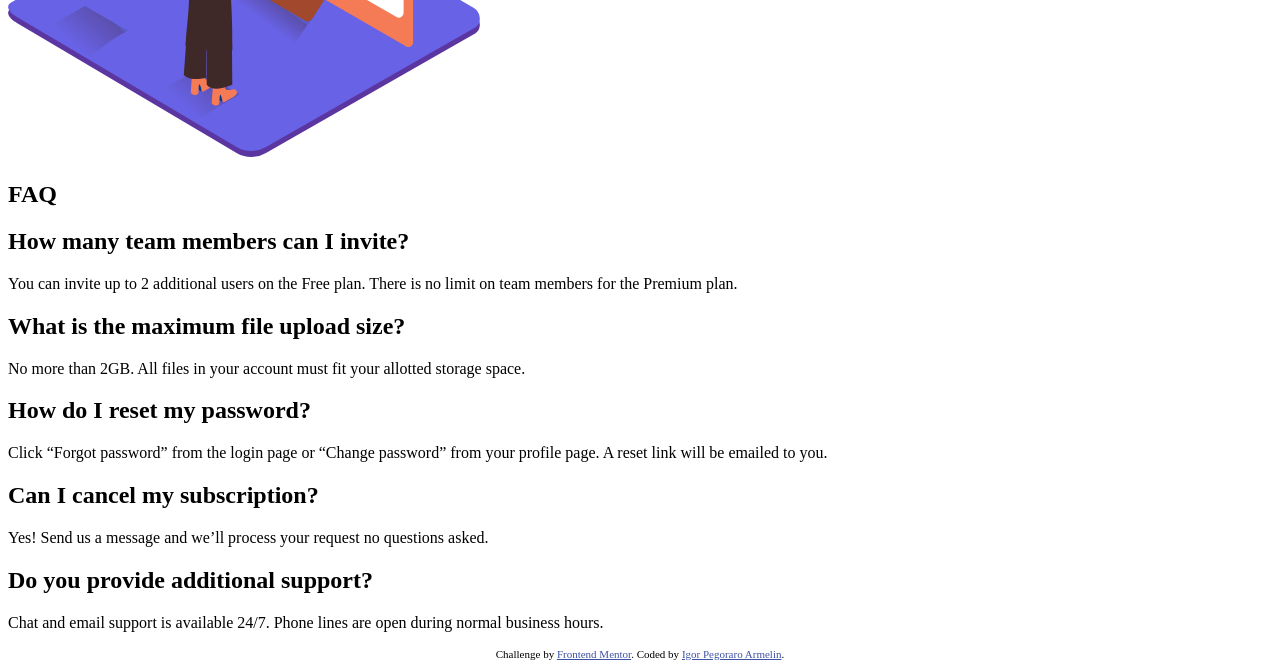
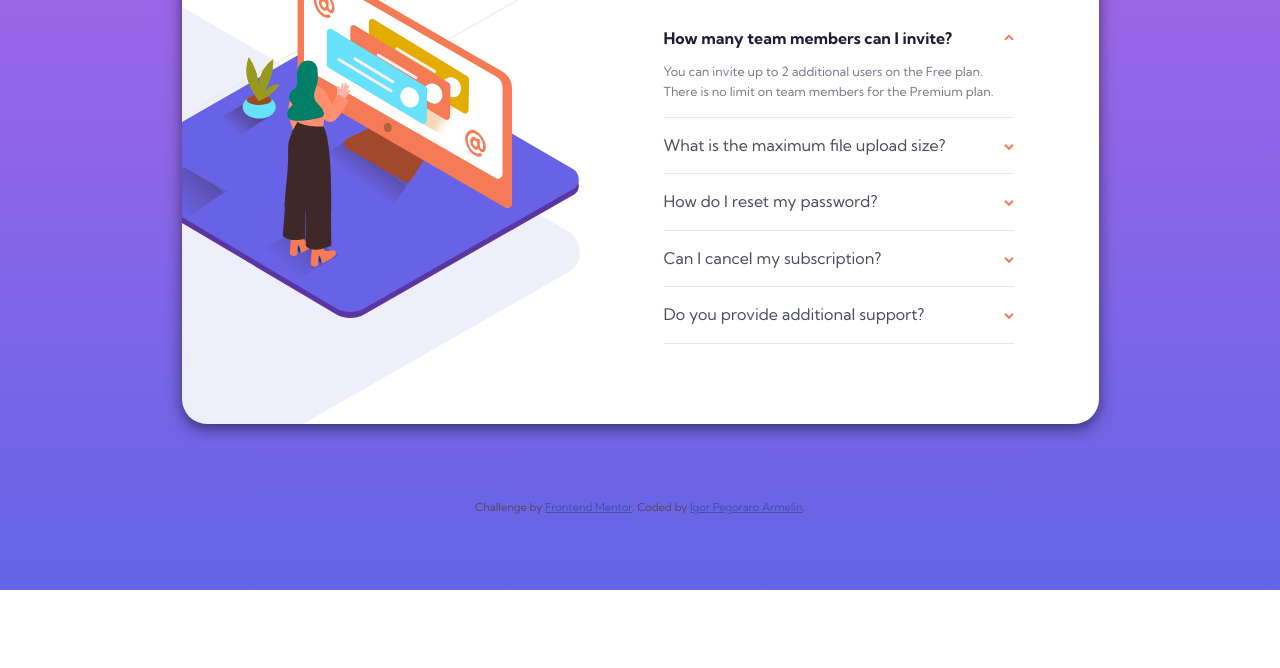
Before and after one commit to igorarmelin/faq-accordion-card-main, a plain HTML site: page index.html in a window 1280 px wide. Shown: the part 210-878 px from the top of the page. After the commit the page ends 800 px from the top, so only its background shows below. Drawn offline with Linux system fonts and the light colour scheme.

Commit message:
insercion content

```diff
--- a/css/style.css
+++ b/css/style.css
@@ -0,0 +1,188 @@
+/* imports */
+@import url('https://fonts.googleapis.com/css2?family=Kumbh+Sans:wght@400;700&display=swap');
+
+/* Variables */
+:root {
+    /* text h1, h2: active*/
+    --very-dark-desaturated-blue: hsl(238, 29%, 16%);
+    --soft-red: hsl(14, 88%, 65%);
+
+    /* text h2 default */
+    --very-dark-grayish-blue: hsl(237, 12%, 33%);
+
+    /* text p */
+    --dark-grayish-blue: hsl(240, 6%, 50%);
+
+    /* dividers */
+    --light-grayish-blue: hsl(240, 5%, 91%);
+
+    /* font-size */
+    --font: 12px;
+
+    /* font-family */
+    --font-family: 'Kumbh Sans', sans-serif;
+}
+
+/* Main */
+
+*,
+*::before,
+*::after {
+  margin: 0;
+  padding: 0;
+  box-sizing: inherit;
+}
+
+html {
+  box-sizing: border-box;
+  font-size: var(--font);
+}
+
+body {
+  background: rgb(100,100,230);
+  background: linear-gradient(0deg, rgba(100,100,230,1) 0%, rgba(175,102,233,1) 100%);
+  font-family: var(--font-family);
+  color: var(--very-dark-grayish-blue);
+  font-weight: 400;
+  line-height: 1.6;
+  min-height: 100vh;
+  display: flex;
+  flex-direction: column;
+  justify-content: center;
+  align-items: center;
+}
+
+img {
+  display: block;
+  border-style: none;
+  max-width: 100%;
+}
+
+.faq {
+    display: flex;
+    flex-wrap: wrap;
+    align-items: center;
+    background-image: url(../images/bg-pattern-desktop.svg);
+    background-repeat: no-repeat;
+    background-position: -567px -285px;
+    overflow: hidden;
+
+    padding: 70px 0px 80px 0px;
+    border-radius: 25px;
+    -webkit-box-shadow: 0px 5px 15px 0px rgba(0,0,0,0.5);
+    -moz-box-shadow: 0px 5px 15px 0px rgba(0,0,0,0.5);
+    box-shadow: 0px 5px 15px 0px rgba(0,0,0,0.5);
+    background-color: #FFF;
+}
+
+.faq-image {
+    flex: 1 1 1;
+    margin-left: -75px;
+    margin-right: 85px;
+}
+
+.faq-menu {
+    flex: 1 1 0;
+    margin-right: 85px;
+    max-width: 350px;
+}
+
+.faq-menu h1 {
+    color: var(--very-dark-desaturated-blue);
+    font-size: 36px;
+    margin-bottom: 20px;
+}
+
+.faq-menu dt {
+    color: var(--very-dark-grayish-blue);
+    font-weight: normal;
+    font-size: 16px;
+    position: relative;
+}
+
+.faq-menu dt::after {
+    position: absolute;
+    content: url(../images/icon-arrow-down.svg);
+    right: 0;
+}
+
+.faq-menu dt.active::after {
+    position: absolute;
+    content: url(../images/icon-arrow-down.svg);
+    transform: rotate(180deg);
+    right: 0;
+}
+
+.faq-menu-item {
+    border-bottom: 1px solid var(--light-grayish-blue);
+    padding: 15px 0px;
+}
+
+.faq-menu dd {
+    color: var(--dark-grayish-blue);
+    font-weight: normal;
+    font-size: 12.5px;
+    padding-top: 10px;
+    display: none;
+}
+
+.faq-menu dt.active {
+    font-weight: 700;
+    color: var(--very-dark-desaturated-blue);
+}
+
+.faq-menu dd.active {
+    display: block;
+    animation: slideDown .5s forwards;
+}
+
+@keyframes slideDown {
+    from {
+        opacity: 0;
+        max-height: 0;
+    }
+
+    to {
+        max-height: 200px;
+        opacity: 1;
+    }
+}
+
+.attribution {
+    margin-top: 75px;
+}
+
+@media only screen and (max-width: 920px) {
+    .faq {
+        flex-direction: column;
+        margin: 15px;
+        padding-top: 0;
+        padding-bottom: 25px;
+        overflow: visible;
+    }
+
+    .faq-image{
+        margin: 0;
+        max-width: 240px;
+        margin-top: -50px;
+        margin-bottom: 50px;
+    }
+
+    .faq-menu {
+        margin: 0;
+        max-width: 100%;
+        padding: 0 45px;
+    }
+
+    .faq-menu h1 {
+        text-align: center;
+    }
+
+    .faq-menu dt {
+        font-size: 14px;
+    }
+
+    .attribution {
+        margin-top: 0;
+    }
+}
--- a/index.html
+++ b/index.html
@@ -18,31 +18,41 @@
 
   <section class="faq">
     <img src="images/illustration-woman-online-desktop.svg" alt="woman online" class="faq-image">
-    <div class="faq-menu">
+    <dl class="faq-menu">
       <h1 class="faq-menu-h1">FAQ</h1>
-      <div class="faq-menu-question">
-        <h2>How many team members can I invite?</h2>
-        <p>You can invite up to 2 additional users on the Free plan. There is no limit on
-          team members for the Premium plan.</p>
+      <div class="faq-menu-item">
+        <dt>How many team members can I invite?</dt>
+        <dd>
+          You can invite up to 2 additional users on the Free plan. There is no limit on
+          team members for the Premium plan.
+        </dd>
       </div>
-      <div class="faq-menu-question">
-        <h2>What is the maximum file upload size?</h2>
-        <p>No more than 2GB. All files in your account must fit your allotted storage space.</p>
+      <div class="faq-menu-item">
+        <dt>What is the maximum file upload size?</dt>
+        <dd>
+          No more than 2GB. All files in your account must fit your allotted storage space.
+        </dd>
       </div>
-      <div class="faq-menu-question">
-        <h2>How do I reset my password?</h2>
-        <p>Click “Forgot password” from the login page or “Change password” from your profile page.
-          A reset link will be emailed to you.</p>
+      <div class="faq-menu-item">
+        <dt>How do I reset my password?</dt>
+        <dd>
+          Click “Forgot password” from the login page or “Change password” from your profile page.
+          A reset link will be emailed to you.
+        </dd>
       </div>
-      <div class="faq-menu-question">
-        <h2>Can I cancel my subscription?</h2>
-        <p>Yes! Send us a message and we’ll process your request no questions asked.</p>
+      <div class="faq-menu-item">
+        <dt>Can I cancel my subscription?</dt>
+        <dd>
+          Yes! Send us a message and we’ll process your request no questions asked.
+        </dd>
       </div>
-      <div class="faq-menu-question">
-        <h2>Do you provide additional support?</h2>
-        <p>Chat and email support is available 24/7. Phone lines are open during normal business hours.</p>
+      <div class="faq-menu-item">
+        <dt>Do you provide additional support?</dt>
+        <dd>
+          Chat and email support is available 24/7. Phone lines are open during normal business hours.
+        </dd>
       </div>
-    </div>
+    </dl>
   </section>
 
   <div class="attribution">
--- a/js/main.js
+++ b/js/main.js
@@ -0,0 +1,20 @@
+function initAccordion() {
+    const accordionList = document.querySelectorAll('.faq-menu dt')
+    const activeClass = 'active'
+    if (accordionList.length) {
+        accordionList[0].classList.add(activeClass)
+        accordionList[0].nextElementSibling.classList.add(activeClass)
+
+        function activeAccordion() {
+            this.classList.toggle(activeClass)
+            this.nextElementSibling.classList.toggle(activeClass)
+        }
+
+        accordionList.forEach((item) => {
+            item.addEventListener('click', activeAccordion)
+        })
+    }
+
+}
+
+initAccordion()
```
